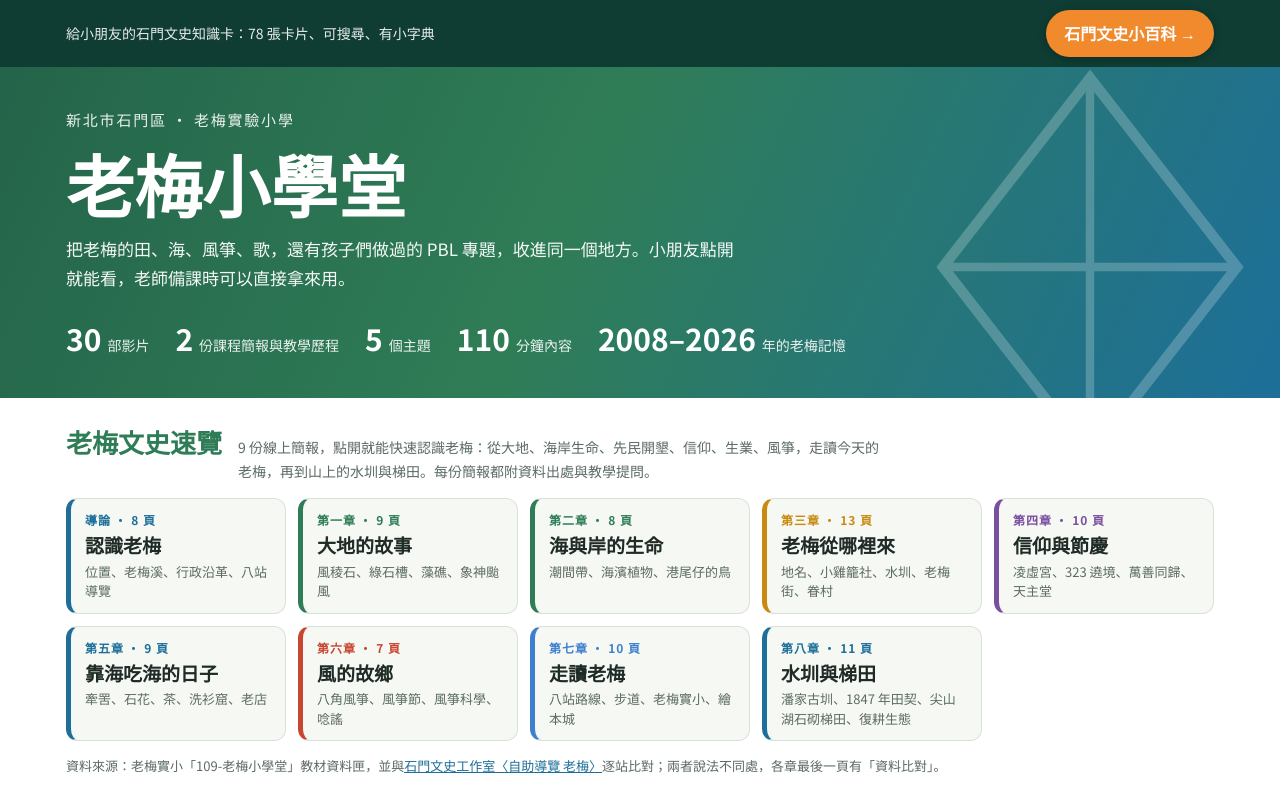
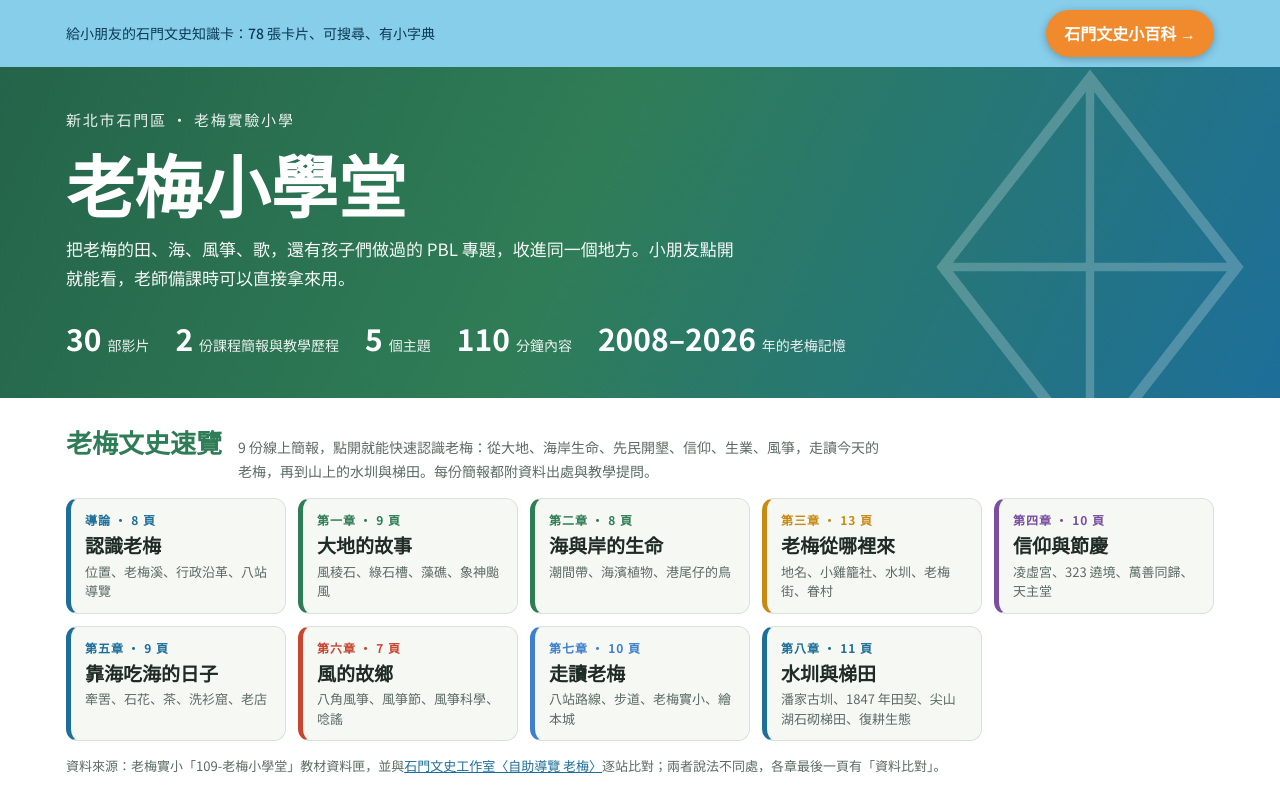
Before and after one commit to lmes-ntpc/laomei-xiaoxuetang, a plain HTML site: page index.html in a window 1280 px wide. Shown: the top 800 px of the page. Drawn offline with Linux system fonts and the light colour scheme; a web font is replaced by a local one.

Commit message:
小百科列改為天空藍底色

```diff
--- a/index.html
+++ b/index.html
@@ -143,12 +143,12 @@ dialog::backdrop{background:rgba(10,20,15,.55)}
 .decks-note{font-size:13px;color:var(--muted);margin:0}
 .decks-note a{color:var(--sea)}
 @media (prefers-reduced-motion: reduce){.deck{transition:none}.deck:hover{transform:none}}
-.topbar{background:#0f3d33;color:#fff}
+.topbar{background:#87ceeb;color:#0c3a52}
 .topbar .wrap{display:flex;flex-wrap:wrap;align-items:center;justify-content:space-between;gap:10px;padding-block:10px}
-.topbar span{font-size:14px;opacity:.9}
+.topbar span{font-size:14px;font-weight:500}
 .topbar a.btn-sm{display:inline-flex;align-items:center;gap:8px;background:#f08a2c;color:#fff;text-decoration:none;font-weight:700;font-size:16px;padding:10px 18px;border-radius:999px;min-height:44px;box-shadow:0 2px 8px #0004}
 .topbar a.btn-sm:hover{background:#d9741a}
-.topbar a.btn-sm:focus-visible{outline:3px solid #fff;outline-offset:2px}
+.topbar a.btn-sm:focus-visible{outline:3px solid #0c3a52;outline-offset:2px}
 @media (max-width:560px){.hero p{font-size:16px}.stats b{font-size:24px}.search{flex:1 1 100%}}
 </style>
 
```
